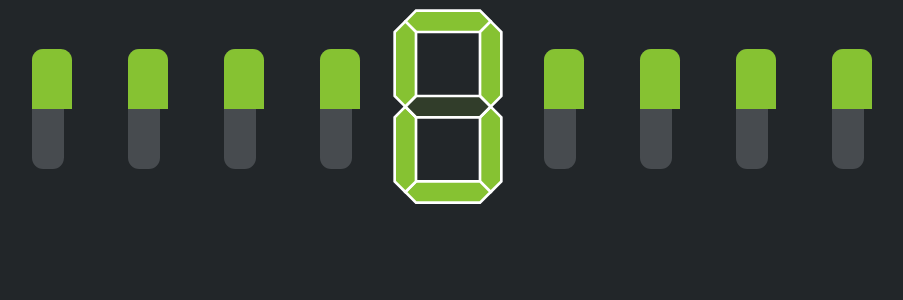
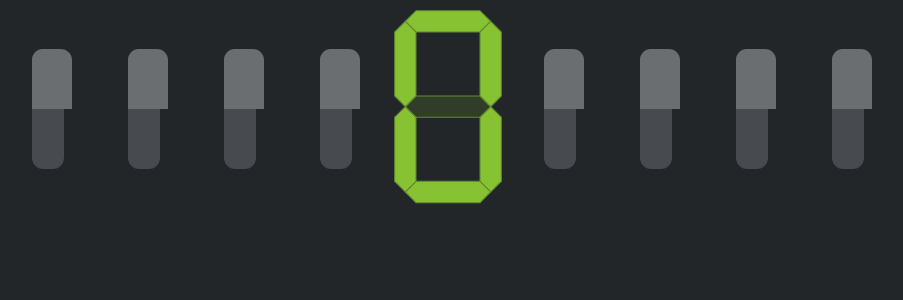
Before and after one commit to matheusps/loac-fpga-simulator, a React (Create React App) app: page / in a window 1280 px wide. Shown: the top 300 px of the page, without its empty margins (192-1095 px from the left). Built offline with nearby package versions, Linux system fonts and the light colour scheme.

Commit message:
Handling sum

```diff
--- a/src/App.js
+++ b/src/App.js
@@ -26,6 +26,16 @@ class App extends Component {
     });
   };
 
+  sum = () => {
+    const { toggle } = this.state;
+    let res = 0;
+    res = toggle[0] ? res + 1 : res;
+    res = toggle[1] ? res + 2 : res ;
+    res = toggle[2] ? res + 4 : res ;
+    res = toggle[3] ? res + 8 : res ;
+    return res;
+  }
+
   render() {
     return (
       <div className="App">
@@ -38,7 +48,7 @@ class App extends Component {
           </Panel>
           <div className="display">
             <Display
-              value={this.state.count}
+              value={this.sum()}
               color="#86C232"
               digitCount={1}/>
           </div>
--- a/src/components/Display/Digit.js
+++ b/src/components/Display/Digit.js
@@ -46,8 +46,8 @@ const Digit = ({ xAxis, yAxis, color, value, onOpacity, offOpacity }) =>  {
       ])}
       style={{
         fillRule: "evenodd",
-        stroke: "#fff",
-        strokeWidth: 0.25,
+        stroke: "#61892F",
+        strokeWidth: 0.1,
         strokeOpacity: 1,
         strokeLinecap: "butt",
         strokeLinejoin: "miter"
--- a/src/components/Toggle/toggle.css
+++ b/src/components/Toggle/toggle.css
@@ -33,7 +33,7 @@ input {
 
 .card {
     position: relative;
-    background: var(--pallete-green-light);
+    background: var(--pallete-gray-light);
     transition: .4s;
     height: 50%;
     width: 2.5rem;
@@ -47,7 +47,7 @@ input {
 }
 
 .active .card {
-    background: var(--pallete-gray-light);
+    background: var(--pallete-green-light);
     transform: translateY(3.75rem);
     border-top-left-radius: 0rem;
     border-top-right-radius: 0rem;
```
